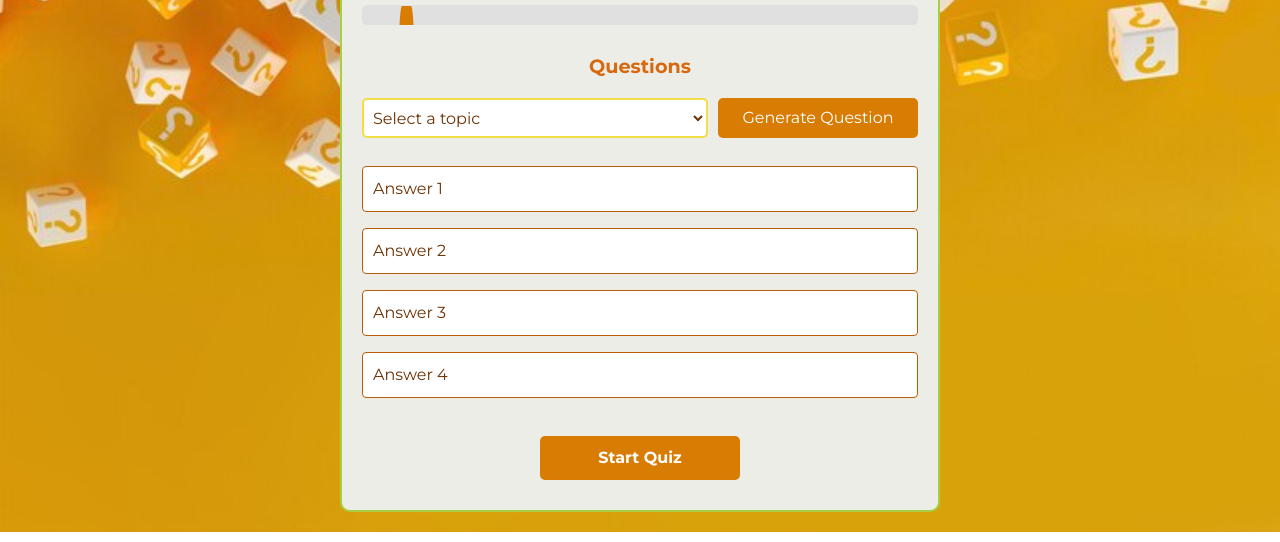
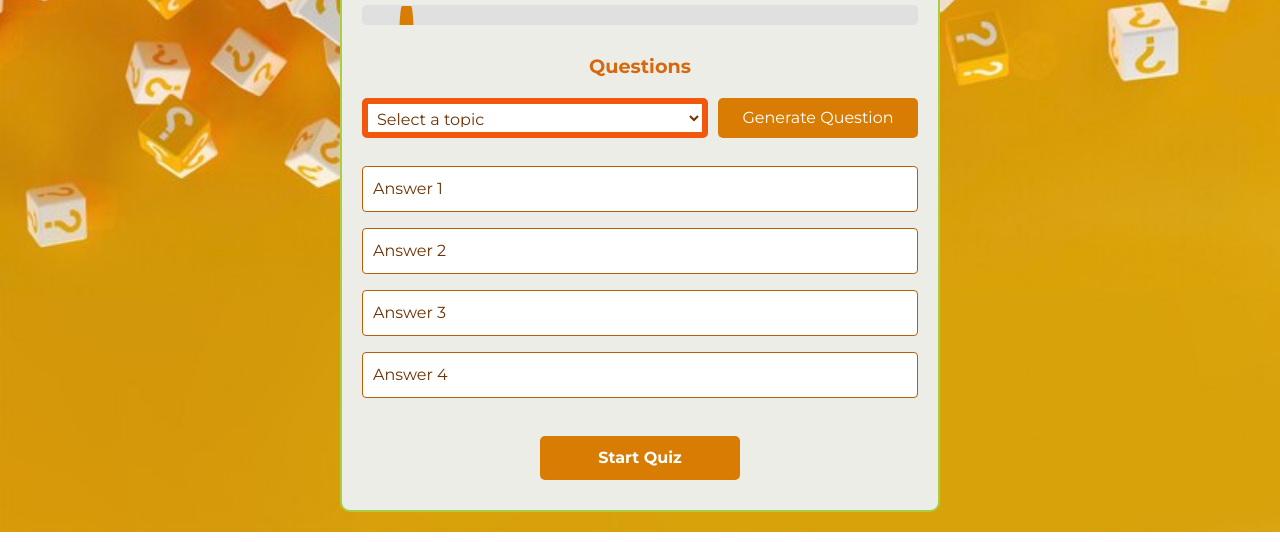
Before and after one commit to Liliyalexx/quiz_Game, a website: page index.html in a window 1280 px wide. In both pictures the pointer is over the element 535 px from the left and 376 px from the top of the page. Shown: the part 258-800 px from the top of the page. Drawn offline with nearby package versions, Linux system fonts and the light colour scheme.

Commit message:
input size is changed

```diff
--- a/css/style.css
+++ b/css/style.css
@@ -208,7 +208,7 @@ h1 {
 #topic-input {
   padding: 5px;
   font-size: 16px;
-  border: 2px solid #d87c04;
+  border: 4px solid #d87c04;
   border-radius: 5px;
   background-color: #fff;
   color: #6d3205;
@@ -217,7 +217,8 @@ h1 {
   height: 40px;
 }
 #topic-input:hover {
-  border-color: #f2de45;
+  border-color: #f2580b;
+  border-width: 0.4rem;
 }
 
 #generate-question-btn {
```
